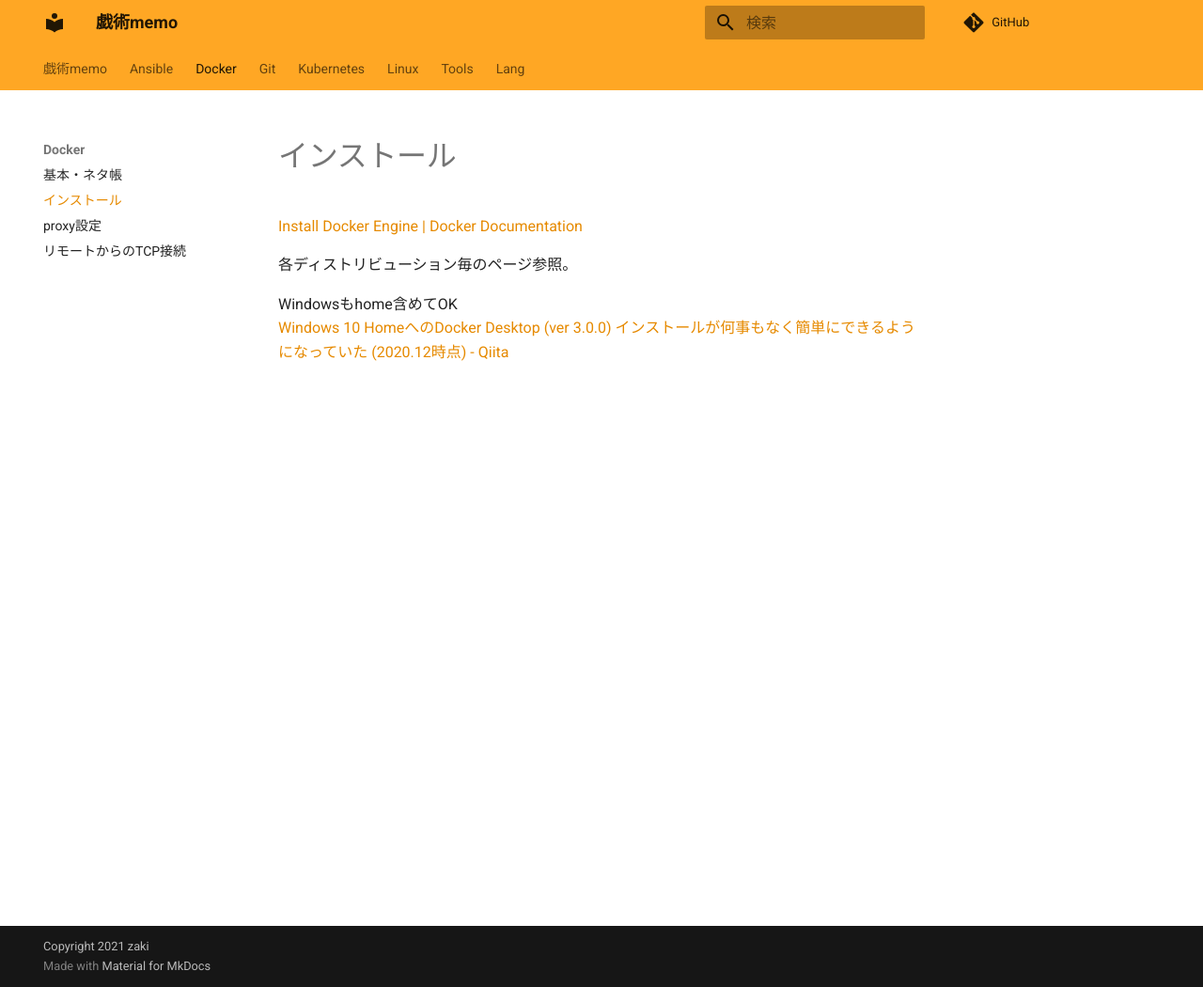
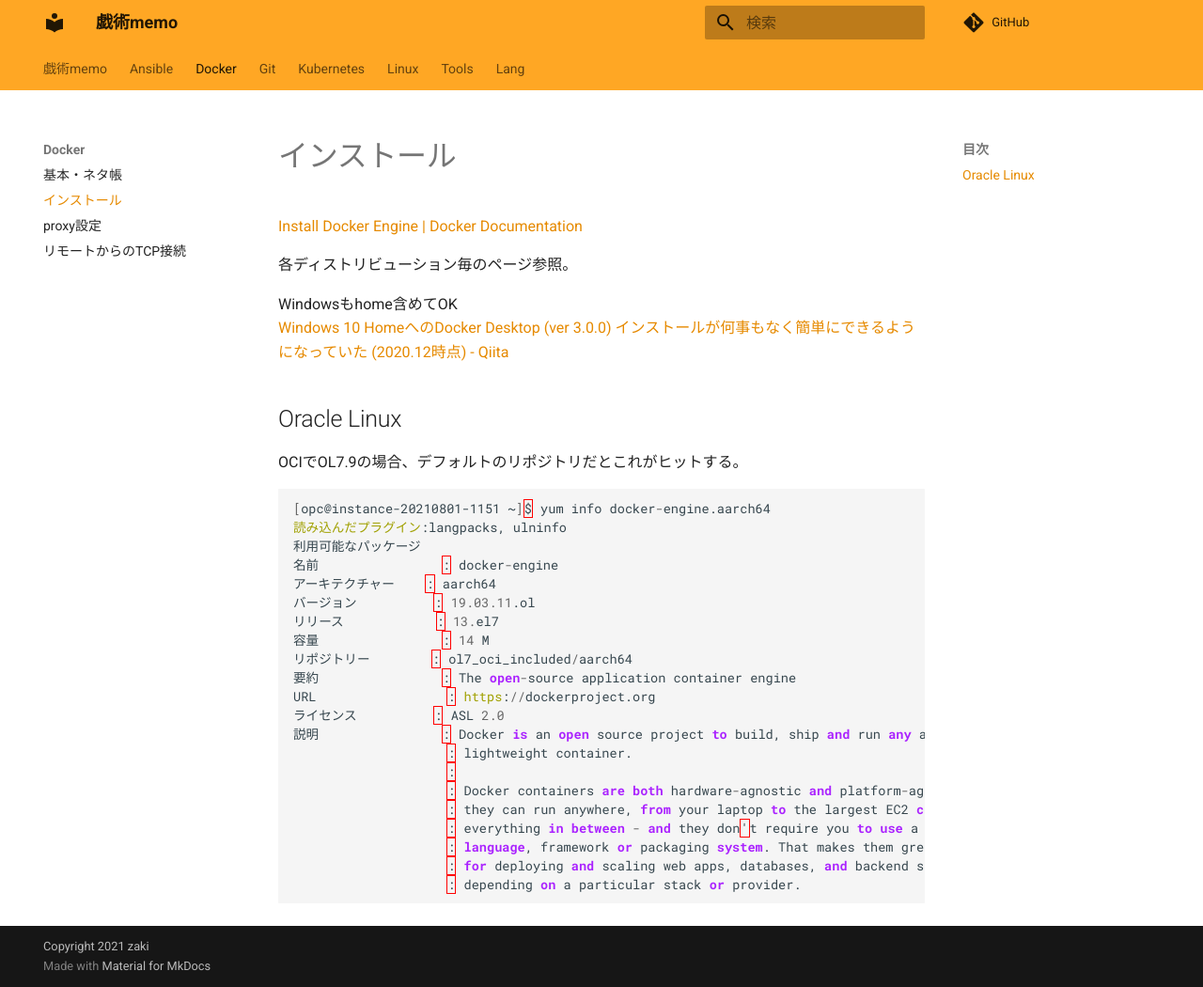
Before and after one commit to zaki-lknr/docs, an MkDocs documentation site: the page built from docs/Docker/install.md, in a window 1280 px wide and 1050 px high. Shown: the whole window at 94% size. Built offline with MkDocs 1.6.1 and Material for MkDocs 9.7.7, drawn with Linux system fonts in a browser that asks for light colours; comment, search, counter and statistics services are not loaded.

Commit message:
add: docker/install oracle linux 7.9のデフォルト

````diff
--- a/docs/Docker/install.md
+++ b/docs/Docker/install.md
@@ -6,3 +6,31 @@
 
 Windowsもhome含めてOK
 [Windows 10 HomeへのDocker Desktop (ver 3.0.0) インストールが何事もなく簡単にできるようになっていた (2020.12時点) - Qiita](https://qiita.com/zaki-lknr/items/db99909ba1eb27803456)
+
+## Oracle Linux
+
+OCIでOL7.9の場合、デフォルトのリポジトリだとこれがヒットする。
+
+```
+[opc@instance-20210801-1151 ~]$ yum info docker-engine.aarch64
+読み込んだプラグイン:langpacks, ulninfo
+利用可能なパッケージ
+名前                : docker-engine
+アーキテクチャー    : aarch64
+バージョン          : 19.03.11.ol
+リリース            : 13.el7
+容量                : 14 M
+リポジトリー        : ol7_oci_included/aarch64
+要約                : The open-source application container engine
+URL                 : https://dockerproject.org
+ライセンス          : ASL 2.0
+説明                : Docker is an open source project to build, ship and run any application as a
+                    : lightweight container.
+                    :
+                    : Docker containers are both hardware-agnostic and platform-agnostic. This means
+                    : they can run anywhere, from your laptop to the largest EC2 compute instance and
+                    : everything in between - and they don't require you to use a particular
+                    : language, framework or packaging system. That makes them great building blocks
+                    : for deploying and scaling web apps, databases, and backend services without
+                    : depending on a particular stack or provider.
+```
````
